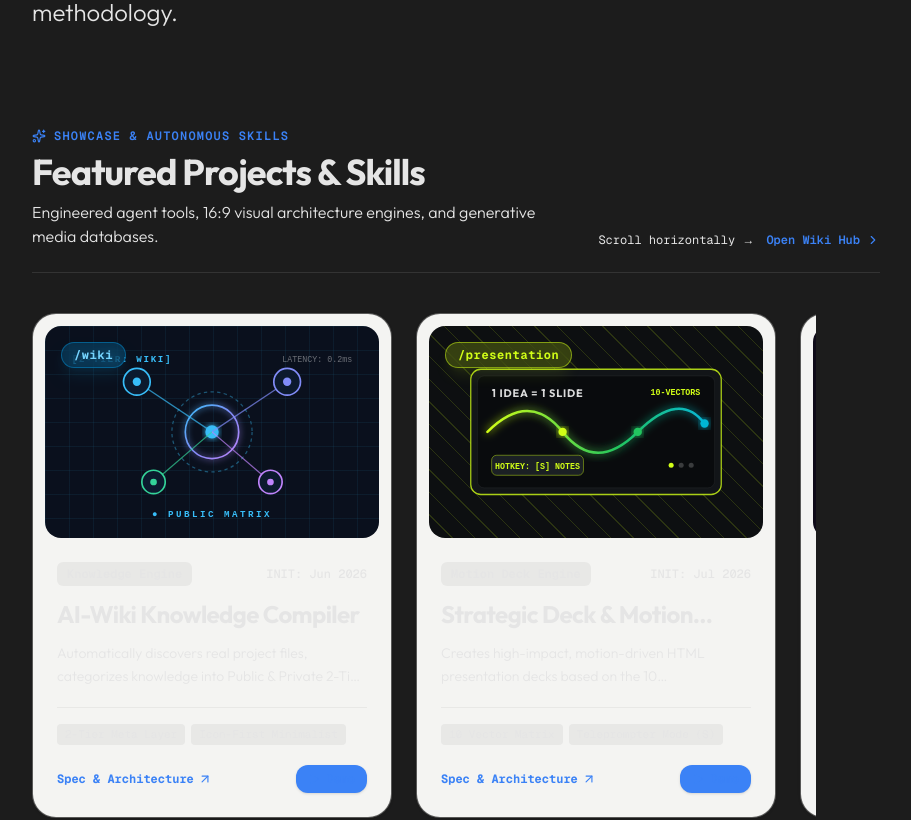
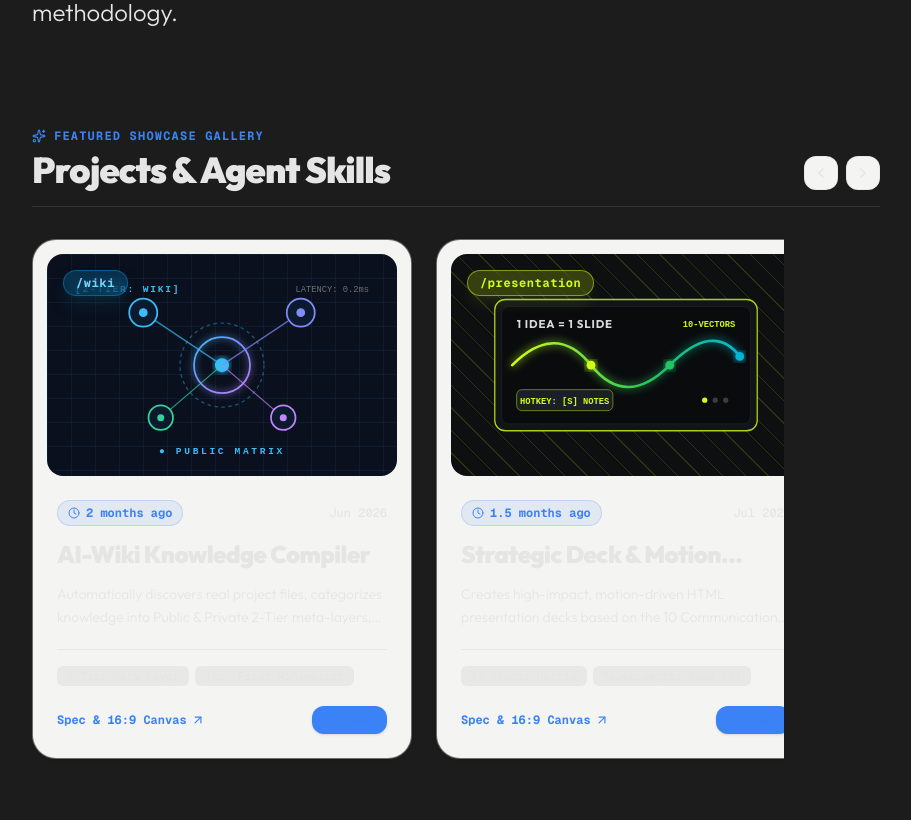
Before and after one commit to alimkhalelov/personal-website-telos, a Next.js app: page / in a window 1280 px wide. Shown: the part 420-1240 px from the top of the page, without its empty margins (184-1095 px from the left). Built offline with nearby package versions, Linux system fonts and the light colour scheme.

Commit message:
feat: enhance home page sideways project gallery with prominent thumbnails, relative dates (how long ago), and large titles

```diff
--- a/src/components/projects/featured-projects-strip.tsx
+++ b/src/components/projects/featured-projects-strip.tsx
@@ -1,8 +1,9 @@
 "use client";
 
+import { useRef } from "react";
 import Link from "next/link";
-import { ArrowUpRight, Sparkles, ChevronRight, Play, Compass, Layers } from "lucide-react";
-import { getAllProjects, ProjectDetail } from "@/lib/projects-data";
+import { ArrowUpRight, Sparkles, ChevronLeft, ChevronRight, Play, Compass, Clock } from "lucide-react";
+import { getAllProjects } from "@/lib/projects-data";
 import { GenerativeThumbnail } from "./generative-thumbnail";
 
 interface FeaturedProjectsStripProps {
@@ -11,48 +12,68 @@ interface FeaturedProjectsStripProps {
 
 export function FeaturedProjectsStrip({ className = "" }: FeaturedProjectsStripProps) {
   const projects = getAllProjects();
+  const scrollContainerRef = useRef<HTMLDivElement>(null);
+
+  const scrollLeft = () => {
+    if (scrollContainerRef.current) {
+      scrollContainerRef.current.scrollBy({ left: -380, behavior: "smooth" });
+    }
+  };
+
+  const scrollRight = () => {
+    if (scrollContainerRef.current) {
+      scrollContainerRef.current.scrollBy({ left: 380, behavior: "smooth" });
+    }
+  };
 
   return (
-    <section className={`flex flex-col gap-8 w-full ${className}`}>
-      {/* Section Header */}
-      <div className="flex flex-col sm:flex-row sm:items-end justify-between gap-4 border-b border-border pb-6">
-        <div className="flex flex-col gap-2">
-          <div className="flex items-center gap-2 text-xs font-mono text-accent uppercase tracking-widest font-semibold">
+    <section className={`flex flex-col gap-6 w-full ${className}`}>
+      {/* Section Header with Controls */}
+      <div className="flex items-end justify-between gap-4 border-b border-border pb-4">
+        <div className="flex flex-col gap-1.5">
+          <div className="flex items-center gap-2 text-xs font-mono text-accent uppercase tracking-widest font-bold">
             <Sparkles className="w-3.5 h-3.5" />
-            <span>Showcase & Autonomous Skills</span>
+            <span>Featured Showcase Gallery</span>
           </div>
-          <h2 className="text-3xl sm:text-4xl font-bold tracking-tight text-foreground">
-            Featured Projects & Skills
+          <h2 className="text-3xl sm:text-4xl font-black tracking-tight text-foreground">
+            Projects & Agent Skills
           </h2>
-          <p className="text-sm sm:text-base text-muted-foreground max-w-xl font-light">
-            Engineered agent tools, 16:9 visual architecture engines, and generative media databases.
-          </p>
         </div>
 
-        <div className="flex items-center gap-3 shrink-0">
-          <span className="text-xs font-mono text-muted-foreground hidden sm:inline">
-            Scroll horizontally →
-          </span>
-          <Link
-            href="/wiki"
-            className="inline-flex items-center gap-1.5 text-xs font-mono font-semibold text-accent hover:underline !no-underline"
+        {/* Scroll Navigation Arrows */}
+        <div className="flex items-center gap-2 shrink-0">
+          <button
+            onClick={scrollLeft}
+            className="p-2 rounded-xl bg-[#F4F4F2] dark:bg-[#1C1C20] hover:bg-[#EAEAE7] dark:hover:bg-[#25252A] text-foreground transition-all border border-black/5 dark:border-white/5"
+            title="Scroll Left"
+            aria-label="Scroll Left"
           >
-            Open Wiki Hub
-            <ChevronRight className="w-3.5 h-3.5" />
-          </Link>
+            <ChevronLeft className="w-4 h-4" />
+          </button>
+          <button
+            onClick={scrollRight}
+            className="p-2 rounded-xl bg-[#F4F4F2] dark:bg-[#1C1C20] hover:bg-[#EAEAE7] dark:hover:bg-[#25252A] text-foreground transition-all border border-black/5 dark:border-white/5"
+            title="Scroll Right"
+            aria-label="Scroll Right"
+          >
+            <ChevronRight className="w-4 h-4" />
+          </button>
         </div>
       </div>
 
-      {/* Horizontal Drifting Showcase Strip */}
-      <div className="relative w-full -mx-6 px-6 sm:-mx-8 sm:px-8">
-        <div className="flex gap-6 overflow-x-auto pb-8 pt-2 scrollbar-none snap-x snap-mandatory">
+      {/* Sideways Scrolling Gallery Shelf */}
+      <div className="relative w-full -mx-6 px-6 sm:-mx-12 sm:px-12">
+        <div
+          ref={scrollContainerRef}
+          className="flex gap-6 overflow-x-auto pb-6 pt-2 scrollbar-none snap-x snap-mandatory scroll-smooth"
+        >
           {projects.map((project) => (
             <div
               key={project.slug}
-              className="flex-none w-[310px] sm:w-[360px] snap-start flex flex-col rounded-3xl overflow-hidden bg-[#F4F4F2] dark:bg-[#16161a] border border-border/80 hover:border-accent/60 transition-all duration-300 group shadow-sm hover:shadow-2xl flex-between"
+              className="flex-none w-[320px] sm:w-[380px] snap-start flex flex-col rounded-3xl overflow-hidden bg-[#F4F4F2] dark:bg-[#16161a] border border-border/70 hover:border-accent/60 transition-all duration-300 group shadow-sm hover:shadow-2xl justify-between"
             >
-              {/* Top Generative Thumbnail */}
-              <div className="relative aspect-[16/10] w-full overflow-hidden p-3 pb-0">
+              {/* 1. Visible High-Contrast Thumbnail */}
+              <div className="relative aspect-[16/10] w-full overflow-hidden p-3.5 pb-0">
                 <Link href={`/projects/${project.slug}`} className="block w-full h-full">
                   <GenerativeThumbnail
                     theme={project.generativeTheme}
@@ -62,22 +83,26 @@ export function FeaturedProjectsStrip({ className = "" }: FeaturedProjectsStripP
                 </Link>
               </div>
 
-              {/* Card Metadata & Body */}
+              {/* 2. Card Metadata: Elapsed Time ("как давно"), Title, TL;DR */}
               <div className="p-6 flex flex-col justify-between flex-1 gap-5">
                 <div className="flex flex-col gap-3">
-                  {/* Initiation Date & Tag */}
+                  {/* Date & Elapsed Time Row */}
                   <div className="flex items-center justify-between text-xs font-mono">
-                    <span className="px-2.5 py-1 rounded-md bg-black/5 dark:bg-white/5 text-foreground font-semibold">
-                      {project.tag}
-                    </span>
+                    <div className="flex items-center gap-1.5 text-accent font-bold bg-accent/10 px-2.5 py-1 rounded-full border border-accent/20">
+                      <Clock className="w-3 h-3" />
+                      <span>{project.timeAgo}</span>
+                    </div>
                     <time className="text-muted-foreground font-medium">
-                      INIT: {project.dateDisplay}
+                      {project.dateDisplay}
                     </time>
                   </div>
 
                   {/* Project Title */}
-                  <Link href={`/projects/${project.slug}`} className="!no-underline group-hover:text-accent transition-colors">
-                    <h3 className="text-xl sm:text-2xl font-bold tracking-tight text-foreground line-clamp-1">
+                  <Link
+                    href={`/projects/${project.slug}`}
+                    className="!no-underline group-hover:text-accent transition-colors"
+                  >
+                    <h3 className="text-2xl font-black tracking-tight text-foreground leading-snug line-clamp-1">
                       {project.title}
                     </h3>
                   </Link>
@@ -88,13 +113,13 @@ export function FeaturedProjectsStrip({ className = "" }: FeaturedProjectsStripP
                   </p>
                 </div>
 
-                {/* Badges and Action Links */}
+                {/* 3. Action Triggers & Badges */}
                 <div className="flex flex-col gap-4 pt-4 border-t border-black/5 dark:border-white/5">
                   <div className="flex flex-wrap gap-1.5">
                     {project.badges.slice(0, 2).map((badge) => (
                       <span
                         key={badge}
-                        className="text-[11px] px-2 py-0.5 rounded bg-black/5 dark:bg-white/5 text-muted-foreground font-mono"
+                        className="text-[11px] px-2.5 py-0.5 rounded-md bg-black/5 dark:bg-white/5 text-muted-foreground font-mono"
                       >
                         {badge}
                       </span>
@@ -106,13 +131,13 @@ export function FeaturedProjectsStrip({ className = "" }: FeaturedProjectsStripP
                       href={`/projects/${project.slug}`}
                       className="inline-flex items-center gap-1 text-xs font-mono font-bold text-foreground hover:text-accent transition-colors !no-underline"
                     >
-                      <span>Spec & Architecture</span>
+                      <span>Spec & 16:9 Canvas</span>
                       <ArrowUpRight className="w-3.5 h-3.5 group-hover:translate-x-0.5 group-hover:-translate-y-0.5 transition-transform" />
                     </Link>
 
                     <Link
                       href={project.demoUrl}
-                      className="inline-flex items-center gap-1.5 px-3 py-1.5 rounded-xl bg-accent text-white hover:opacity-90 transition-opacity text-xs font-mono font-semibold !no-underline shadow-sm"
+                      className="inline-flex items-center gap-1.5 px-3.5 py-1.5 rounded-xl bg-accent text-white hover:opacity-90 transition-opacity text-xs font-mono font-semibold !no-underline shadow-sm"
                     >
                       <Play className="w-3 h-3 fill-current" />
                       <span>Demo</span>
--- a/src/lib/projects-data.ts
+++ b/src/lib/projects-data.ts
@@ -35,6 +35,7 @@ export interface ProjectDetail {
   accentGradient: string;
   initiationDate: string;
   dateDisplay: string;
+  timeAgo: string;
   tldr: string;
   headline: string;
   demoUrl: string;
@@ -65,6 +66,7 @@ export const SHOWCASE_PROJECTS: ProjectDetail[] = [
     accentGradient: "from-sky-500/20 via-blue-600/10 to-transparent",
     initiationDate: "2026-06-12",
     dateDisplay: "Jun 2026",
+    timeAgo: "2 months ago",
     tldr: "Automatically discovers real project files, categorizes knowledge into Public & Private 2-Tier meta-layers, and renders hyper-minimalist documentation portals with zero boilerplate.",
     demoUrl: "/wiki",
     demoType: "wiki",
@@ -205,6 +207,7 @@ export const SHOWCASE_PROJECTS: ProjectDetail[] = [
     accentGradient: "from-lime-400/20 via-emerald-500/10 to-transparent",
     initiationDate: "2026-07-04",
     dateDisplay: "Jul 2026",
+    timeAgo: "1.5 months ago",
     tldr: "Creates high-impact, motion-driven HTML presentation decks based on the 10 Communication Vectors, with Jakub/Emil micro-animations, keyboard navigation, and speaker script teleprompter.",
     demoUrl: "/projects/presentation#demo",
     demoType: "presentation",
@@ -343,6 +346,7 @@ export const SHOWCASE_PROJECTS: ProjectDetail[] = [
     accentGradient: "from-purple-500/20 via-indigo-500/10 to-transparent",
     initiationDate: "2026-07-28",
     dateDisplay: "Jul 2026",
+    timeAgo: "3 weeks ago",
     tldr: "Generates ultra-hyper-minimalist, static, fullscreen 16:9 vector flowcharts (HTML/SVG) tailored bespoke to skill architectures with dynamic density scaling and crisp geometric markers.",
     demoUrl: "/projects/skill-visualizer#demo",
     demoType: "skill-visualizer",
@@ -481,6 +485,7 @@ export const SHOWCASE_PROJECTS: ProjectDetail[] = [
     accentGradient: "from-orange-500/20 via-amber-500/10 to-transparent",
     initiationDate: "2026-08-10",
     dateDisplay: "Aug 2026",
+    timeAgo: "1 week ago",
     tldr: "Comprehensive database of 19 curated generative art styles (Jakub Różalski, Stålenhag, Beksiński, Blue Eye Samurai, Castlevania, Arcane) with prompt formulas, lighting, and medium parameters.",
     demoUrl: "/projects/styleref",
     demoType: "styleref",
```
Also changed, not shown: src/components/projects/generative-thumbnail.tsx (+49 -34 lines).
